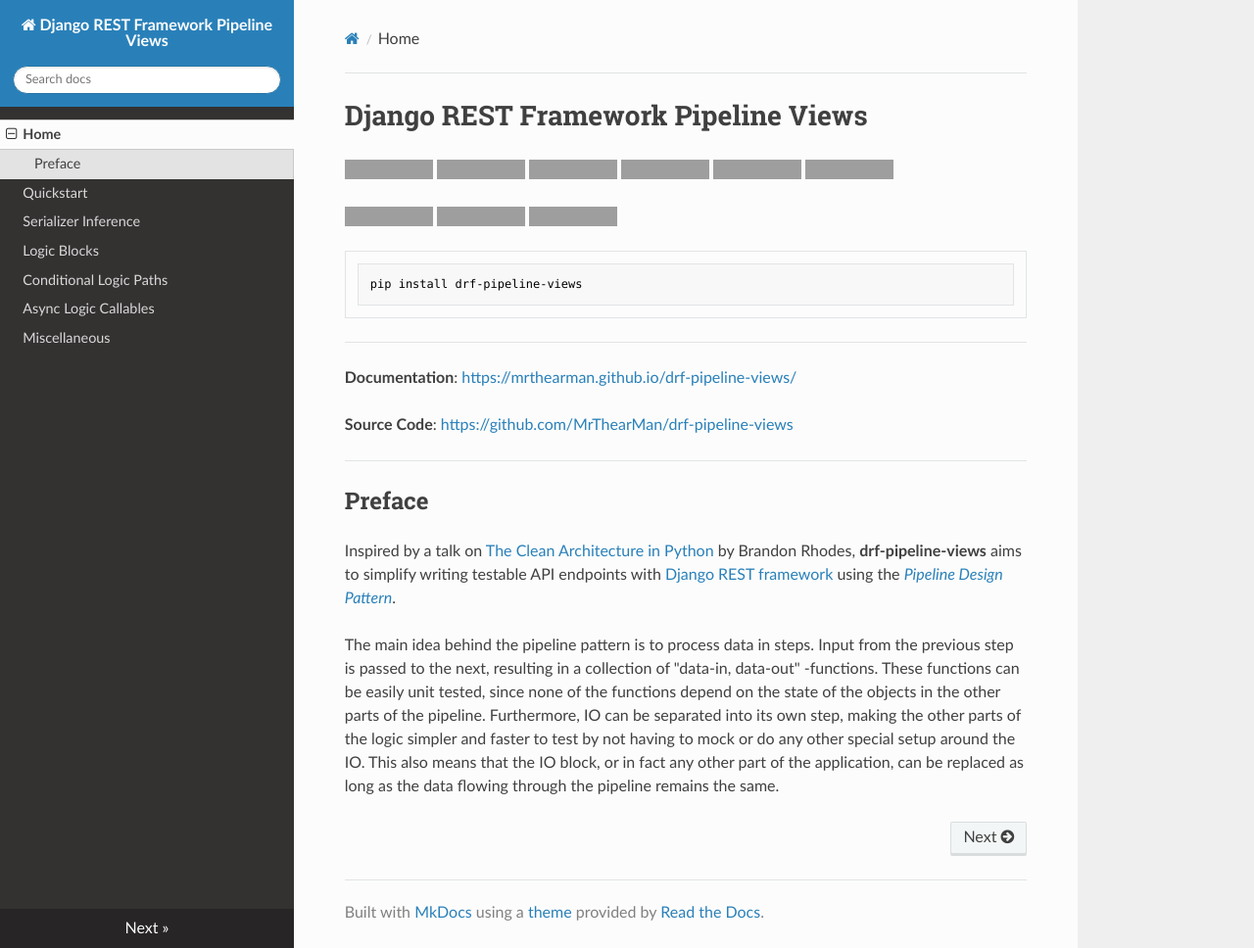
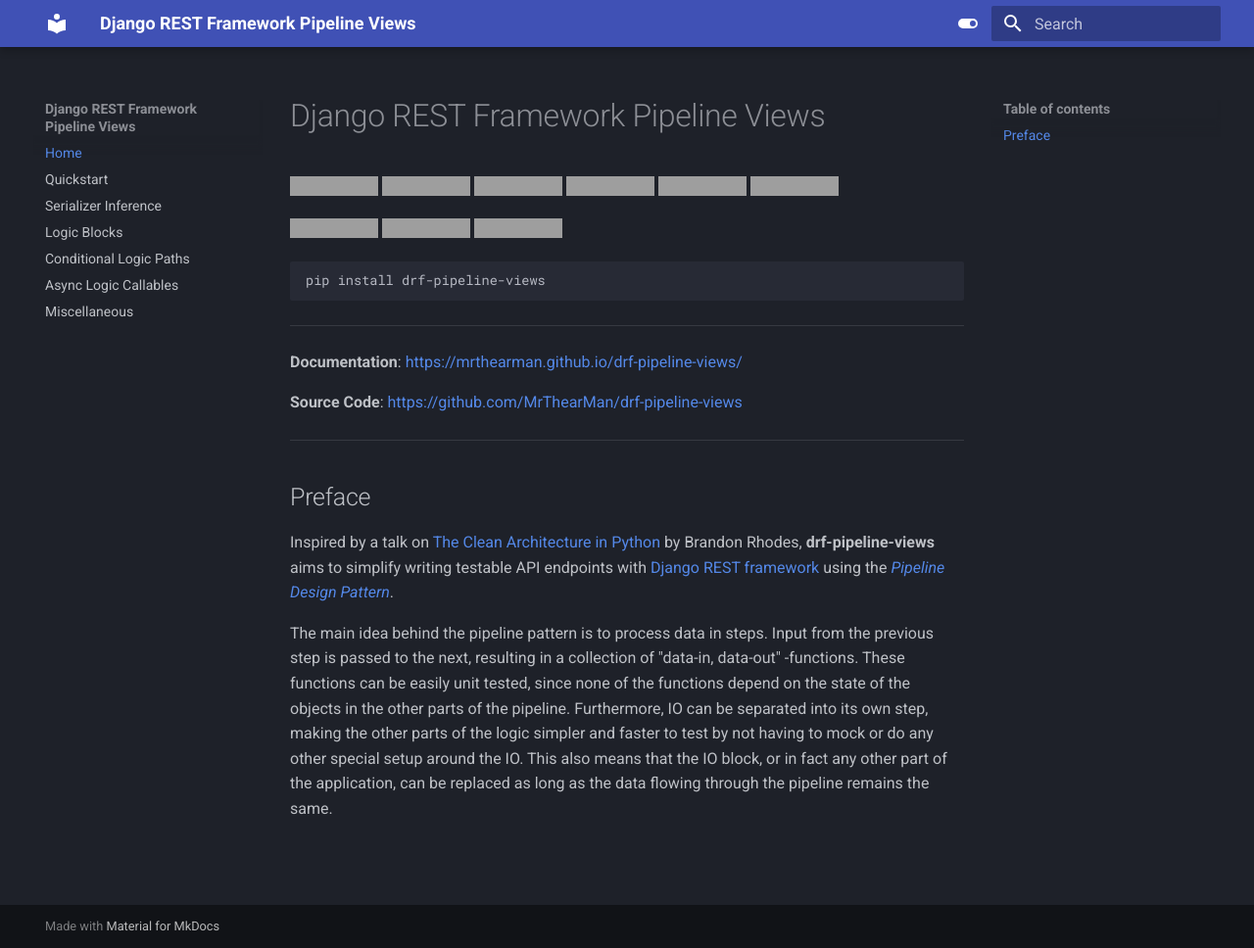
Before and after one commit to MrThearMan/drf-pipeline-views, an MkDocs documentation site: the page built from docs/index.md, in a window 1280 px wide and 968 px high, cut to the strip 0-968 px from the top of the window. Shown: the whole strip at 98% size. Built offline with MkDocs 1.6.1 and Material for MkDocs 9.7.7, drawn with Linux system fonts in a browser that asks for light colours; nearby versions of some CDN libraries; a script that is not in the unit is left out; grey boxes are pictures that could not be loaded.

Commit message:
Improve CI pipeline

```diff
--- a/mkdocs.yml
+++ b/mkdocs.yml
@@ -1,4 +1,5 @@
 site_name: Django REST Framework Pipeline Views
+
 nav:
   - Home: index.md
   - Quickstart: quickstart.md
@@ -7,15 +8,20 @@
   - Conditional Logic Paths: conditional_logic_paths.md
   - Async Logic Callables: async.md
   - Miscellaneous: misc.md
+
 theme:
-  name: readthedocs
-  highlightjs: true
-  hljs_languages:
-    - python
-    - yaml
-    - console
+  name: material
+  palette:
+    - scheme: slate
+      toggle:
+        icon: material/toggle-switch
+        name: Switch to light mode
 
 markdown_extensions:
+  - pymdownx.highlight:
+      anchor_linenums: true
+  - pymdownx.inlinehilite
+  - pymdownx.snippets
   - pymdownx.superfences
 
 extra_css:
--- a/pyproject.toml
+++ b/pyproject.toml
@@ -71,10 +71,12 @@
 flake8 = "^4.0.1"
 pylint = "^2.12.2"
 mypy = "^0.931"
+django-stubs = "^1.9.0"
+djangorestframework-stubs = "^1.4.0"
 mkdocs = "^1.2.3"
 pymdown-extensions = "^9.1"
-django-stubs = "^1.9.0"
-djangorestframework-stubs = "^1.4.0"
+mkdocs-material = "^8.1.8"
+Pygments = "^2.11.2"
 
 [tool.poetry.extras]
 typing = ["typing-extensions"]
```
Also changed, not shown: 3 other files.
